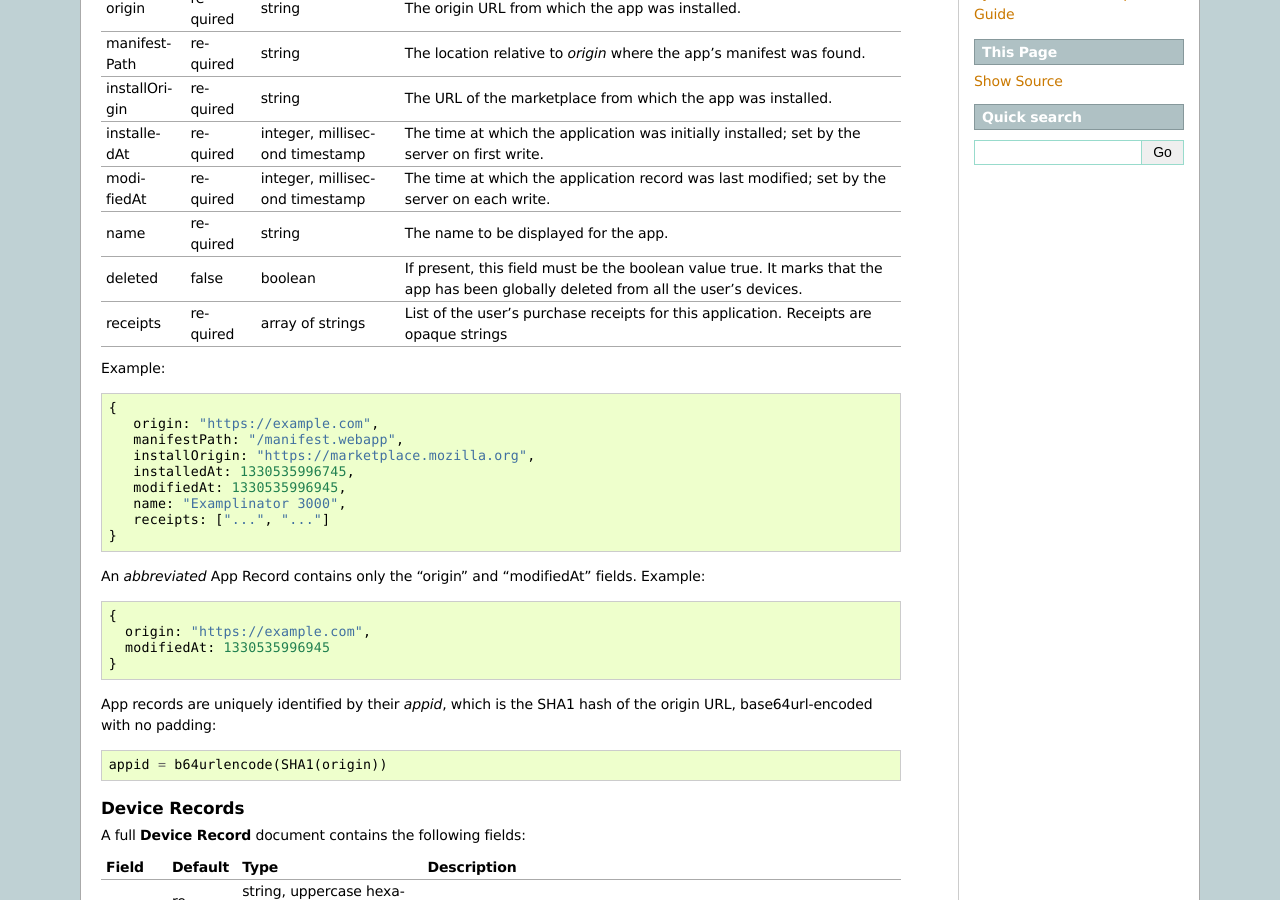
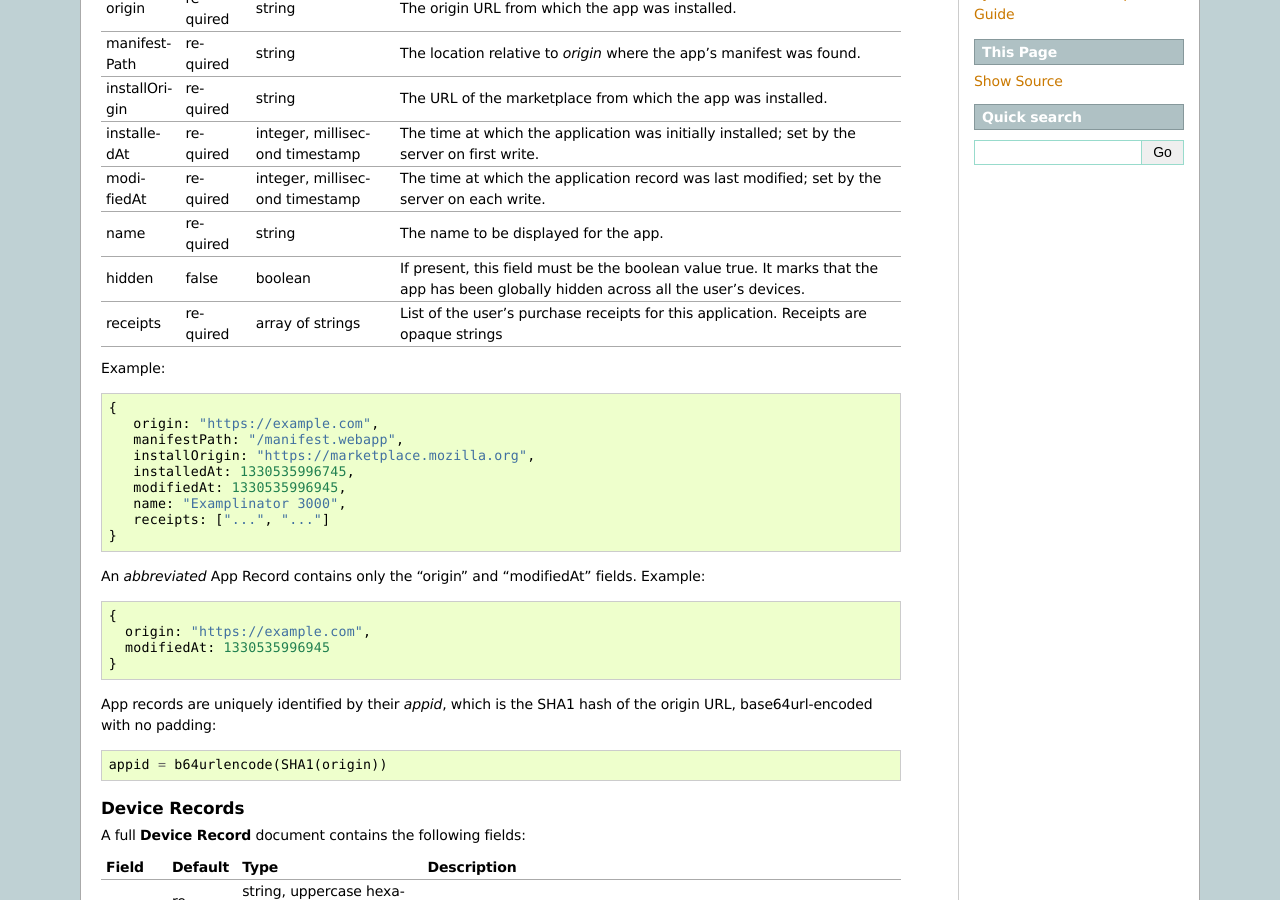
Before and after one commit to mozilla-services/docs, a Sphinx documentation site: the page built from source/aitc/apis-1.0.rst, in a window 1280 px wide and 900 px high, scrolled down 443 px. Built offline with Sphinx 7.4.7, drawn with Linux system fonts in a browser that asks for light colours; the version number could not be read and is left out.

Commit message:
[AITC] Bug 766325 - change "deleted" flag to "hidden"; r=anant

```diff
--- a/source/aitc/apis-1.0.rst
+++ b/source/aitc/apis-1.0.rst
@@ -50,9 +50,9 @@ A full **App Record** document contains the following fields:
 +------------------+-----------+-----------------------+----------------------------------------------------+
 | name             | required  | string                | The name to be displayed for the app.              |
 +------------------+-----------+-----------------------+----------------------------------------------------+
-| deleted          | false     | boolean               | If present, this field must be the boolean value   |
+| hidden           | false     | boolean               | If present, this field must be the boolean value   |
 |                  |           |                       | true.  It marks that the app has been globally     |
-|                  |           |                       | deleted from all the user's devices.               |
+|                  |           |                       | hidden across all the user's devices.              |
 +------------------+-----------+-----------------------+----------------------------------------------------+
 | receipts         | required  | array of strings      | List of the user's purchase receipts for this      |
 |                  |           |                       | application.  Receipts are opaque strings          |
```
